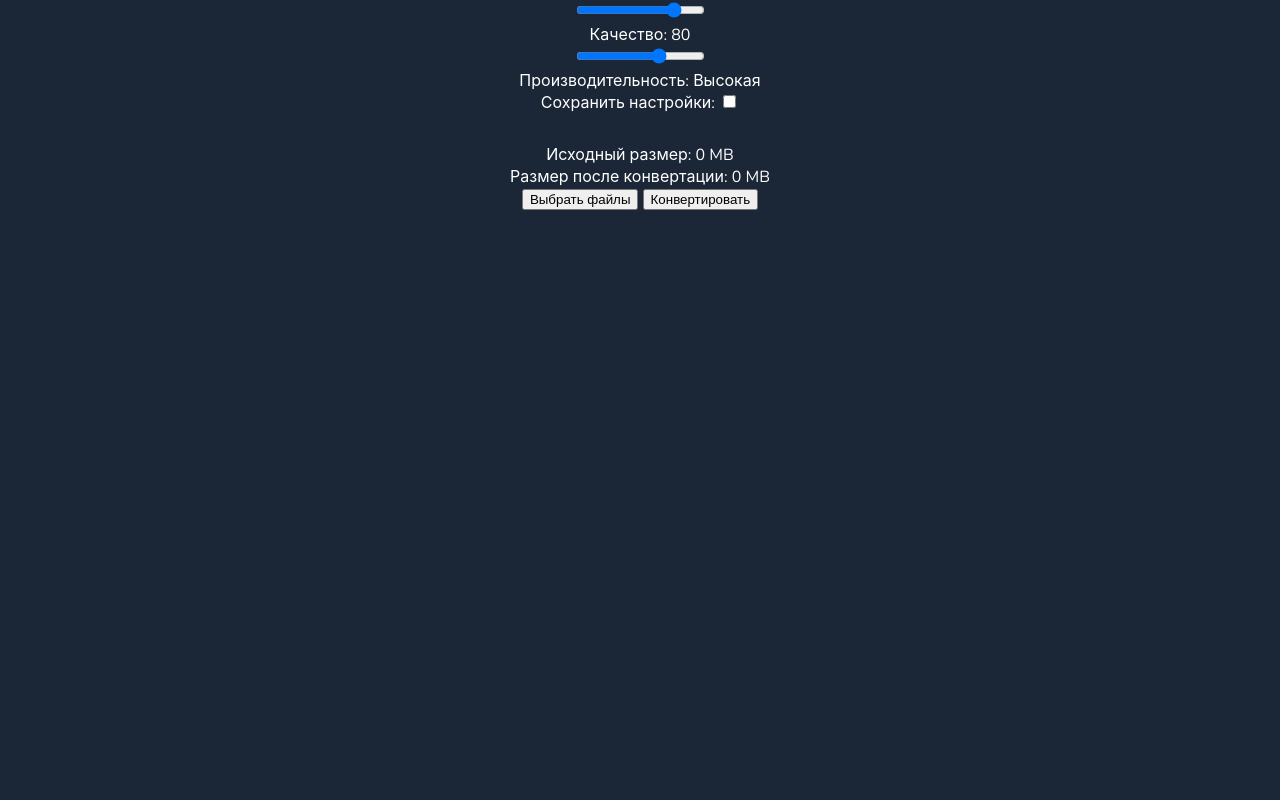
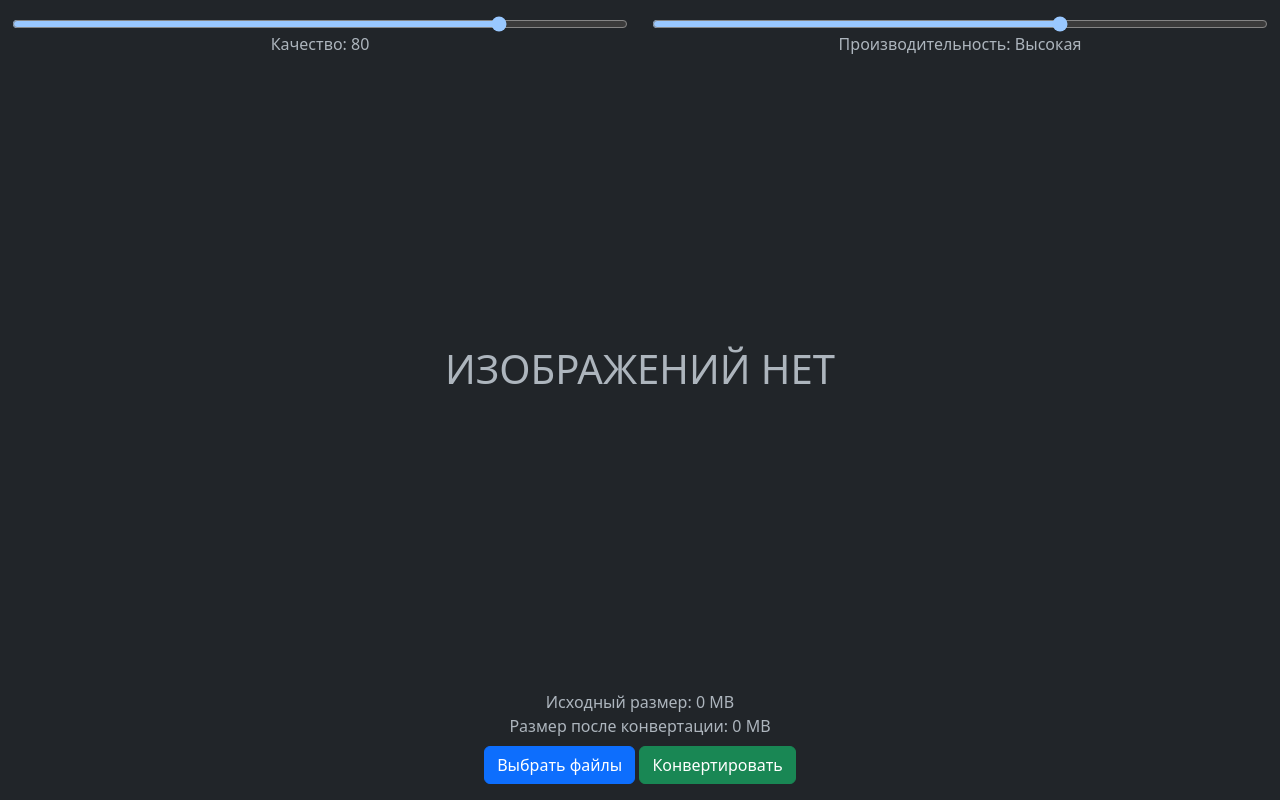
Before and after one commit to YotoHana/image-multi-converter, a website built with Vite: page frontend/index.html in a window 1280 px wide. Built offline with nearby package versions, Linux system fonts and the light colour scheme.

Commit message:
add bootstrap styles

```diff
--- a/frontend/index.html
+++ b/frontend/index.html
@@ -2,30 +2,39 @@
 <html lang="en">
 <head>
     <meta charset="UTF-8">
-    <meta name="viewport" content="width=device-width, initial-scale=1.0">
+    <meta name="viewport">
     <title>ConvToWEBP</title>
-    <link rel="stylesheet" href="./src/style.css">
+    <link href="./src/bootstrap.min.css" rel="stylesheet" crossorigin="anonymous">
 </head>
-<body>
-    <div>
-        <input type="range" id="qualitySlider" value="80" min="1" max="100"><br>
-        <label>Качество: <span id="qualityVal">80</span></label><br>
-        <input type="range" id="perfSlider" value="3" min="1" max="4"><br>
-        <label>Производительность: <span id="perfVal">Максимальная</span></label><br>
-        <label>Сохранить настройки:</label>
-        <input type="checkbox" id="perfSave">
+<body data-bs-theme="dark" >
+    <section class="vh-100 vw-100 container p-3 d-flex flex-column align-items-center text-center justify-content-between">
+        <div class="row vw-100">
+            <div class="col d-flex flex-column">
+                <input type="range" id="qualitySlider" value="80" min="1" max="100">
+                <label>Качество: <span id="qualityVal">80</span></label>
+            </div>
+            <div class="col d-flex flex-column">
+                <input type="range" class="bg-primary" id="perfSlider" value="3" min="1" max="4">
+                <label>Производительность: <span id="perfVal">Максимальная</span></label>
+            </div>
         </div>
         <div>
-        <ul id="fileList" class="scrollable-filelist"></ul>
+            <ul id="fileList" style="max-height: 60vh; max-width: 90vw;" class="list-group overflow-auto text-nowrap gap-2">
+                <li class="h1">ИЗОБРАЖЕНИЙ НЕТ</li>
+            </ul>
         </div>
+        <div class="d-flex flex-column gap-2">
             <div>
                 <label for="">Исходный размер: <span id="sizeMB">0</span> MB</label><br>
                 <label for="">Размер после конвертации: <span id="sizeMBConv">0</span> MB</label>
             </div>
-    <div>
-        <button id="fileButton">Выбрать файлы</button>
-        <button id="convButton">Конвертировать</button>
+            <div class="g-2">
+                <button id="fileButton" class="btn btn-primary">Выбрать файлы</button>
+                <button id="convButton" class="btn btn-success">Конвертировать</button>
             </div>
+        </div>
+    </section>
+    <script src="../bootstrap.bundle.min.js" crossorigin="anonymous"></script>
     <script type="module" src="./src/main.ts"></script>
 </body>
 </html>
--- a/frontend/src/main.ts
+++ b/frontend/src/main.ts
@@ -1,4 +1,4 @@
-import './style.css';
+//import './style.css';
 import './app.css';
 import { FileDialog } from "../wailsjs/go/main/App"
 import { GetSizeMB } from "../wailsjs/go/main/App"
@@ -16,7 +16,7 @@ if (qualitySlider && qualityVal) {
     });
 }
 
-const perfTypes = ['Минимальная', 'Средняя', 'Высокая', 'Максимальная'];
+const perfTypes = ['Минимум', 'Средняя', 'Высокая', 'Максимум'];
 const perfSlider = document.getElementById('perfSlider') as HTMLInputElement;
 const perfVal = document.getElementById('perfVal');
 const sliderVal = parseInt(perfSlider.value, 10) - 1;
@@ -28,15 +28,6 @@ if (perfSlider && perfVal) {
         const sliderVal = parseInt(perfSlider.value, 10) - 1;
         perfVal.textContent = perfTypes[sliderVal];
     });
-}
-
-const perfSave = document.getElementById('perfSave') as HTMLInputElement;
-let saveSettings = false;
-
-if (perfSave.checked) {
-    saveSettings = true;
-} else {
-    saveSettings = false;
 }
 
 
@@ -107,7 +98,7 @@ document.addEventListener('DOMContentLoaded', () => {
 
             const quality = parseInt(qualitySlider.value, 10)
             const performance = parseInt(perfSlider.value, 10)
-            const convert = await Convert(quality, performance, saveSettings, paths, false);
+            const convert = await Convert(quality, performance, false, paths, false);
 
             if (convert) {
                 alert('Конвертация успешна!')
--- a/frontend/src/style.css
+++ /dev/null
@@ -1,41 +0,0 @@
-html {
-    background-color: rgba(27, 38, 54, 1);
-    text-align: center;
-    color: white;
-}
-
-body {
-    margin: 0;
-    color: white;
-    font-family: "Nunito", -apple-system, BlinkMacSystemFont, "Segoe UI", "Roboto",
-    "Oxygen", "Ubuntu", "Cantarell", "Fira Sans", "Droid Sans", "Helvetica Neue",
-    sans-serif;
-}
-
-@font-face {
-    font-family: "Nunito";
-    font-style: normal;
-    font-weight: 400;
-    src: local(""),
-    url("assets/fonts/nunito-v16-latin-regular.woff2") format("woff2");
-}
-
-#app {
-    height: 100vh;
-    text-align: center;
-}
-
-.scrollable-filelist {
-    list-style-type: none;
-    max-height: 300px;
-    overflow-y: auto;
-    overflow-x: auto;
-    white-space: nowrap;
-    padding: 10px;
-    margin: 5px;
-}
-
-.scrollable-filelist li {
-    text-align: left;
-    padding: 5px;
-}
```
Also changed, not shown: bootstrap.bundle.min.js (added), frontend/src/bootstrap.min.css (added). Lines whose indentation alone changed are shown as unchanged.
